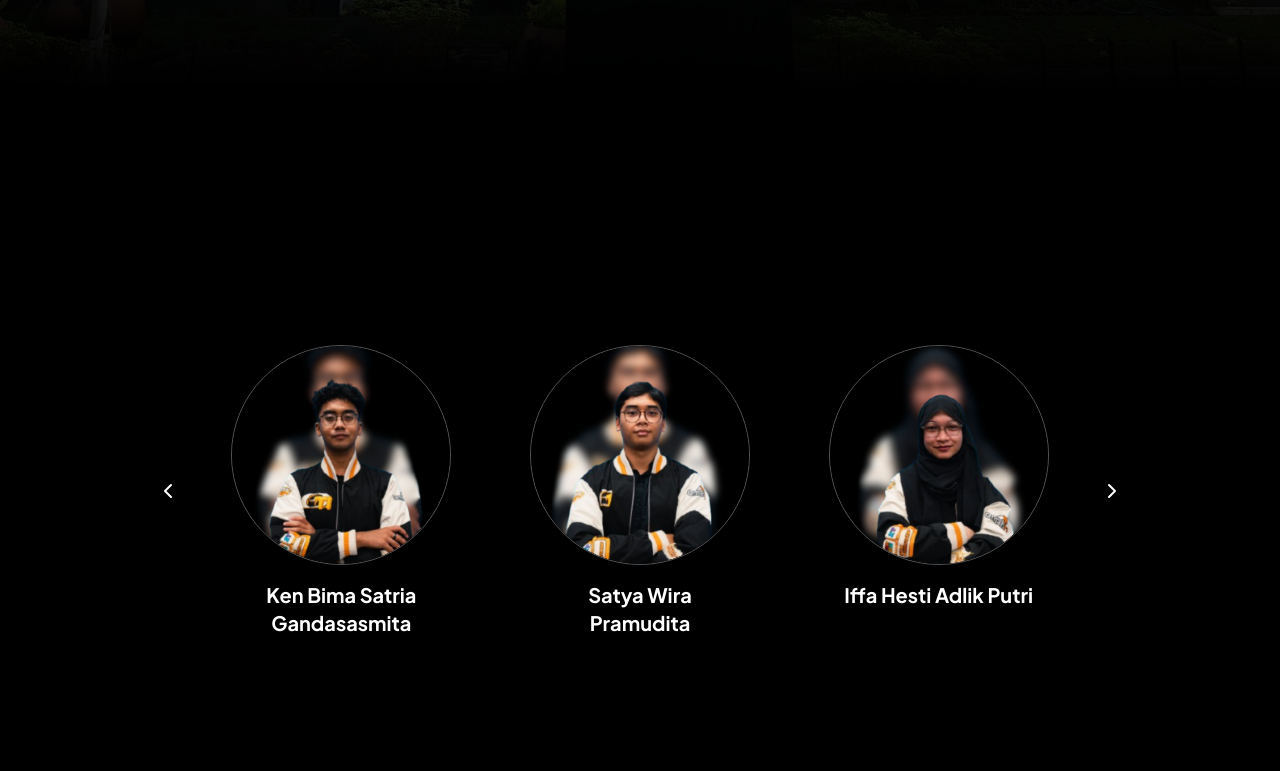
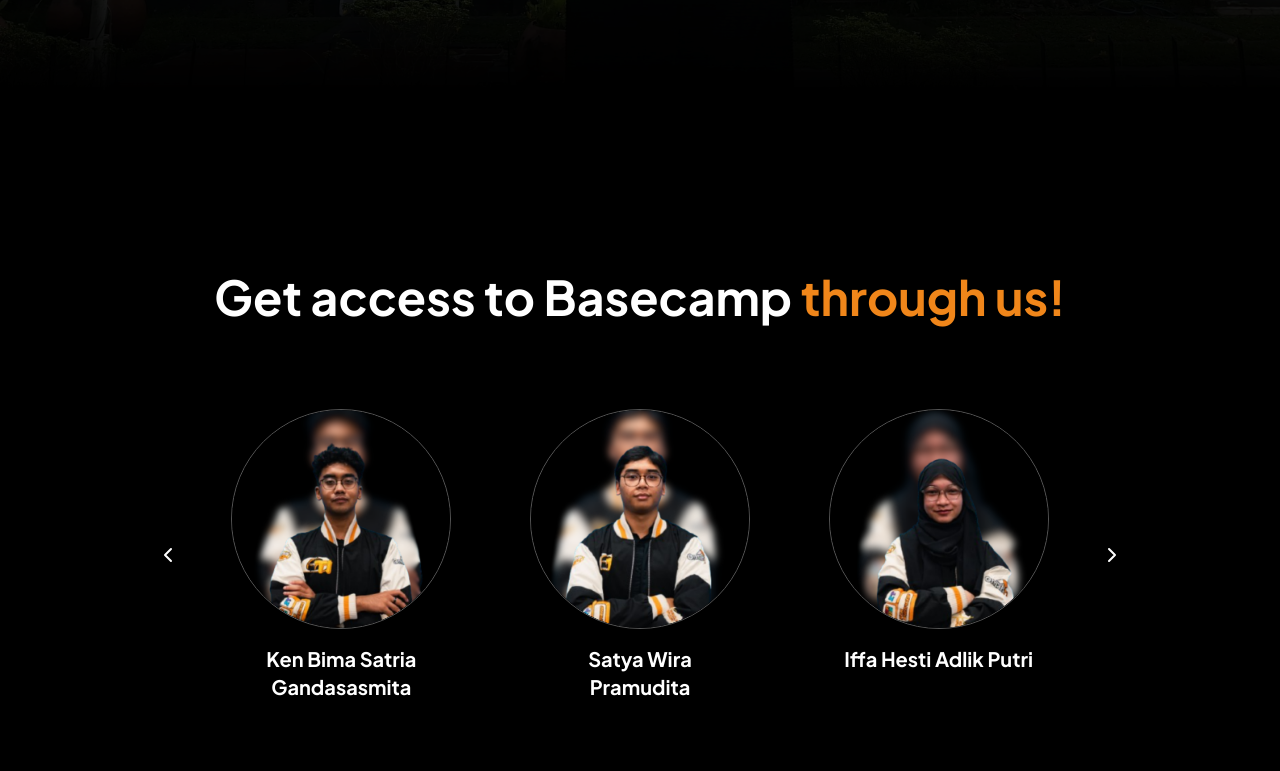
Before and after one commit to muddglobb/oti_internship_2025, a Next.js app: page / in a window 1280 px wide. Shown: the part 709-1480 px from the top of the page. Built offline with nearby package versions, Linux system fonts and the light colour scheme.

Commit message:
fix(contact): tambahan

```diff
--- a/src/components/contact-us.tsx
+++ b/src/components/contact-us.tsx
@@ -52,7 +52,10 @@
   ];
 
   return (
-    <div className="flex items-center justify-center h-screen">
+    <div className="flex flex-col gap-20 items-center justify-center h-screen">
+      <p className="text-white font-extrabold text-5xl">Get access to Basecamp <span className="text-[#F0861A]">through us!</span></p>
+
+      <div className="flex items-center justify-center">
         {/* Tombol Prev */}
         <button
           onClick={() => swiperRef.current?.slidePrev()}
@@ -109,6 +112,7 @@
           <ChevronRight />
         </button>
       </div>
+    </div>
   );
 };
 
```
Lines whose indentation alone changed are shown as unchanged.
